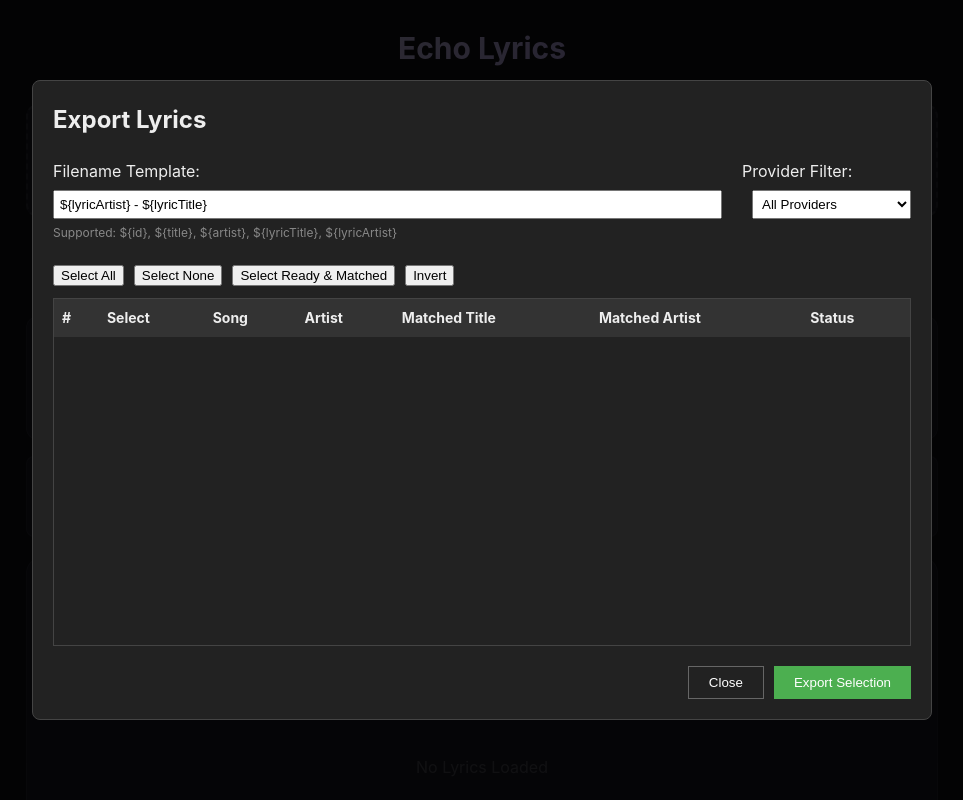
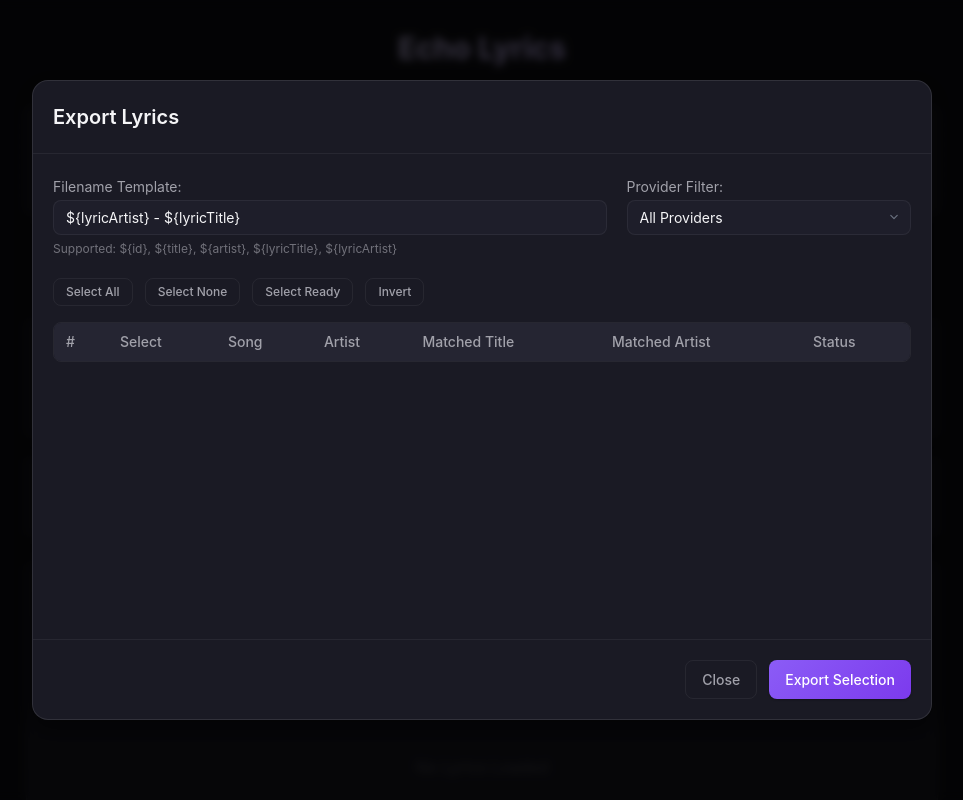
Before and after one commit to oftx/EchoLyrics, a React (Vite) app: page / in a window 1280 px wide. Both pictures are taken after a click on the button "Export Lyrics". Shown: the top 800 px of the page, without its empty margins (158-1121 px from the left). Built offline with nearby package versions, Linux system fonts and the light colour scheme.

Commit message:
feat(ui): update export manager display logic and styles

```diff
--- a/src/ui/components/ExportManagerModal.tsx
+++ b/src/ui/components/ExportManagerModal.tsx
@@ -5,20 +5,24 @@ import { saveAs } from 'file-saver';
 import { SongInformation } from '../../core/interfaces/SongInformation';
 import { LyricsManager } from '../../core/services/LyricsManager';
 import { LyricResult } from '../../core/interfaces/LyricResult';
+import { MetadataService } from '../../core/services/MetadataService';
 
 interface ExportManagerModalProps {
     isOpen: boolean;
     onClose: () => void;
-    playlist: { name: string; title?: string; artist?: string; lyricFile?: File }[];
+    playlist: { name: string; title?: string; artist?: string; lyricFile?: File; audioFile: File }[];
     manager: LyricsManager;
 }
 
 interface ExportCandidate {
     index: number;
     song: SongInformation;
-    cacheStatus: 'ready' | 'missing';
+    cacheStatus: 'ready' | 'missing' | 'embedded';
     lyric: LyricResult | null;
     checked: boolean;
+    embeddedLyrics?: string;
+    metadataTitle?: string;
+    metadataArtist?: string;
 }
 
 export const ExportManagerModal: React.FC<ExportManagerModalProps> = ({ isOpen, onClose, playlist, manager }) => {
@@ -31,10 +35,14 @@ export const ExportManagerModal: React.FC<ExportManagerModalProps> = ({ isOpen,
     useEffect(() => {
         if (!isOpen) return;
 
-        const loadCandidates = () => {
-            const newCandidates: ExportCandidate[] = playlist.map((item, idx) => {
+        const loadCandidates = async () => {
+            const metadataService = new MetadataService();
+            const newCandidates: ExportCandidate[] = [];
+
+            for (let idx = 0; idx < playlist.length; idx++) {
+                const item = playlist[idx];
                 const song: SongInformation = {
-                    title: item.title || "",
+                    title: item.title || item.name.replace(/\.[^/.]+$/, ''),
                     artists: item.artist ? [item.artist] : [],
                     album: "",
                     duration: 0,
@@ -42,15 +50,58 @@ export const ExportManagerModal: React.FC<ExportManagerModalProps> = ({ isOpen,
                     persistenceId: item.name
                 };
 
+                // Check cache first
                 const cached = manager.getLyricFromCache(song);
-                return {
+
+                if (cached) {
+                    newCandidates.push({
                         index: idx,
                         song: song,
-                    cacheStatus: cached ? 'ready' : 'missing',
+                        cacheStatus: 'ready',
                         lyric: cached,
-                    checked: !!cached // Default check if ready
+                        checked: true,
+                        // For cached items, we don't strictly have the separate metadata handy unless we re-parse,
+                        // but the 'song' object itself is already constructed from metadata if available (cached song objects usually are).
+                        // However, strictly speaking, if it's cached, the 'Matched' columns will use the cached lyric info anyway.
+                        // If we want to show metadata fallback for Matched columns even when cached, we'd need to parse.
+                        // For optimization, we'll assume if it's cached, we rely on the cached matches.
+                    });
+                } else {
+                    // Try to get embedded lyrics and metadata from audio file
+                    let embeddedLyrics: string | undefined;
+                    let metaTitle: string | undefined;
+                    let metaArtist: string | undefined;
+                    try {
+                        const metadata = await metadataService.parse(item.audioFile);
+                        if (metadata.lyrics) {
+                            embeddedLyrics = metadata.lyrics;
+                        }
+                        // Get title/artist from metadata for export naming
+                        if (metadata.title) metaTitle = metadata.title;
+                        if (metadata.artist) metaArtist = metadata.artist;
+                    } catch (e) {
+                        // Ignore parsing errors
+                    }
+
+                    // Update song info with metadata (fallback to playlist item info, then filename)
+                    const updatedSong: SongInformation = {
+                        ...song,
+                        title: metaTitle || item.title || item.name.replace(/\.[^/.]+$/, ''),
+                        artists: metaArtist ? [metaArtist] : (item.artist ? [item.artist] : [])
                     };
+
+                    newCandidates.push({
+                        index: idx,
+                        song: updatedSong,
+                        cacheStatus: embeddedLyrics ? 'embedded' : 'missing',
+                        lyric: null,
+                        checked: !!embeddedLyrics,
+                        embeddedLyrics: embeddedLyrics,
+                        metadataTitle: metaTitle,
+                        metadataArtist: metaArtist
                     });
+                }
+            }
             setCandidates(newCandidates);
         };
 
@@ -85,20 +136,20 @@ export const ExportManagerModal: React.FC<ExportManagerModalProps> = ({ isOpen,
 
     const handleSelectReady = () => {
         setCandidates(prev => prev.map(c => {
-            // Only select if ready AND matches provider filter
+            // Select if ready or embedded AND matches provider filter (embedded always matches)
             const matchesProvider = providerFilter === "All" || (c.lyric?.source === providerFilter);
-            return { ...c, checked: c.cacheStatus === 'ready' && matchesProvider };
+            const isExportable = (c.cacheStatus === 'ready' && matchesProvider) || c.cacheStatus === 'embedded';
+            return { ...c, checked: isExportable };
         }));
     };
 
     const generateFilename = (song: SongInformation, lyric: LyricResult | null, index: number) => {
-        if (!lyric) return "unknown.lrc";
         let str = template;
         str = str.replace(/\$\{id\}/g, (index).toString().padStart(2, '0'));
         str = str.replace(/\$\{title\}/g, song.title || "Unknown");
         str = str.replace(/\$\{artist\}/g, (song.artists && song.artists[0]) || "Unknown");
-        str = str.replace(/\$\{lyricTitle\}/g, lyric.title || "Unknown");
-        str = str.replace(/\$\{lyricArtist\}/g, lyric.artist || "Unknown");
+        str = str.replace(/\$\{lyricTitle\}/g, lyric?.title || song.title || "Unknown");
+        str = str.replace(/\$\{lyricArtist\}/g, lyric?.artist || (song.artists && song.artists[0]) || "Unknown");
         // Sanitize
         return str.replace(/[<>:"/\\|?*]/g, "_") + ".lrc";
     };
@@ -111,12 +162,20 @@ export const ExportManagerModal: React.FC<ExportManagerModalProps> = ({ isOpen,
             let count = 0;
 
             for (const item of selected) {
+                let lyricText: string | null = null;
+
                 if (item.cacheStatus === 'ready' && item.lyric) {
-                    // Check provider filter again just in case
+                    // Check provider filter
                     if (providerFilter !== "All" && item.lyric.source !== providerFilter) continue;
+                    lyricText = item.lyric.lyricText;
+                } else if (item.cacheStatus === 'embedded' && item.embeddedLyrics) {
+                    // Embedded lyrics bypass provider filter
+                    lyricText = item.embeddedLyrics;
+                }
 
+                if (lyricText) {
                     const filename = generateFilename(item.song, item.lyric, item.index + 1);
-                    zip.file(filename, item.lyric.lyricText);
+                    zip.file(filename, lyricText);
                     count++;
                 }
             }
@@ -141,72 +200,71 @@ export const ExportManagerModal: React.FC<ExportManagerModalProps> = ({ isOpen,
     if (!isOpen) return null;
 
     return (
-        <div style={{
-            position: 'fixed', top: 0, left: 0, width: '100%', height: '100%',
-            background: 'rgba(0,0,0,0.8)', zIndex: 2000, display: 'flex', justifyContent: 'center', alignItems: 'center'
-        }}>
-            <div style={{
-                background: '#222', width: '90%', maxWidth: '900px', height: '80%', display: 'flex', flexDirection: 'column',
-                borderRadius: '8px', border: '1px solid #444', color: '#eee', padding: '20px'
-            }}>
-                <h2 style={{ marginTop: 0 }}>Export Lyrics</h2>
+        <div className="modal-overlay">
+            <div className="modal-content modal-content--export">
+                <div className="modal-header">
+                    <h2 className="modal-title">Export Lyrics</h2>
+                </div>
 
-                <div style={{ display: 'flex', gap: '20px', marginBottom: '20px', alignItems: 'flex-start' }}>
+                <div className="modal-body">
+                    <div style={{ display: 'flex', gap: 'var(--space-5)', marginBottom: 'var(--space-5)', alignItems: 'flex-start' }}>
                         <div style={{ flex: 1 }}>
-                        <label style={{ display: 'block', marginBottom: '5px' }}>Filename Template:</label>
+                            <label className="input-label">Filename Template:</label>
                             <input
                                 type="text"
+                                className="input"
                                 value={template}
                                 onChange={(e) => setTemplate(e.target.value)}
-                            style={{ padding: '5px', width: '100%', boxSizing: 'border-box' }}
                             />
-                        <div style={{ fontSize: '12px', color: '#888', marginTop: '4px' }}>
+                            <div className="text-muted" style={{ fontSize: 'var(--text-xs)', marginTop: 'var(--space-1)' }}>
                                 Supported: {'${id}'}, {'${title}'}, {'${artist}'}, {'${lyricTitle}'}, {'${lyricArtist}'}
                             </div>
                         </div>
                         <div>
-                        <label style={{ display: 'block', marginBottom: '5px' }}>Provider Filter:</label>
+                            <label className="input-label">Provider Filter:</label>
                             <select
                                 value={providerFilter}
                                 onChange={e => setProviderFilter(e.target.value)}
-                            style={{ marginLeft: '10px', padding: '5px' }}
+                                className="input select"
                             >
                                 <option value="All">All Providers</option>
                                 <option value="Netease Cloud Music">Netease Cloud Music</option>
-                            {/* Can add more if we had them */}
                             </select>
                         </div>
                     </div>
 
-                <div style={{ marginBottom: '10px' }}>
-                    <button onClick={() => handleSelectAll(true)}>Select All</button>
-                    <button onClick={() => handleSelectAll(false)} style={{ marginLeft: '10px' }}>Select None</button>
-                    <button onClick={handleSelectReady} style={{ marginLeft: '10px' }}>Select Ready & Matched</button>
-                    <button onClick={() => setCandidates(c => c.map(x => ({ ...x, checked: !x.checked })))} style={{ marginLeft: '10px' }}>Invert</button>
+                    <div className="controls-bar" style={{ justifyContent: 'flex-start', marginBottom: 'var(--space-4)' }}>
+                        <button className="btn btn-ghost btn-sm" onClick={() => handleSelectAll(true)}>Select All</button>
+                        <button className="btn btn-ghost btn-sm" onClick={() => handleSelectAll(false)}>Select None</button>
+                        <button className="btn btn-ghost btn-sm" onClick={handleSelectReady}>Select Ready</button>
+                        <button className="btn btn-ghost btn-sm" onClick={() => setCandidates(c => c.map(x => ({ ...x, checked: !x.checked })))}>Invert</button>
                     </div>
 
-                <div style={{ flex: 1, overflowY: 'auto', border: '1px solid #444' }}>
-                    <table style={{ width: '100%', borderCollapse: 'collapse', fontSize: '14px' }}>
-                        <thead style={{ background: '#333', position: 'sticky', top: 0 }}>
+                    <div className="table-wrapper" style={{ flex: 1, overflowY: 'auto' }}>
+                        <table className="table">
+                            <thead>
                                 <tr>
-                                <th style={{ padding: '8px', textAlign: 'left' }}>#</th>
-                                <th style={{ padding: '8px', textAlign: 'left' }}>Select</th>
-                                <th style={{ padding: '8px', textAlign: 'left' }}>Song</th>
-                                <th style={{ padding: '8px', textAlign: 'left' }}>Artist</th>
-                                <th style={{ padding: '8px', textAlign: 'left' }}>Matched Title</th>
-                                <th style={{ padding: '8px', textAlign: 'left' }}>Matched Artist</th>
-                                <th style={{ padding: '8px', textAlign: 'left' }}>Status</th>
+                                    <th>#</th>
+                                    <th>Select</th>
+                                    <th>Song</th>
+                                    <th>Artist</th>
+                                    <th>Matched Title</th>
+                                    <th>Matched Artist</th>
+                                    <th>Status</th>
                                 </tr>
                             </thead>
                             <tbody>
                                 {displayedCandidates.map((c, idx) => {
                                     const isReady = c.cacheStatus === 'ready';
+                                    const isEmbedded = c.cacheStatus === 'embedded';
                                     const matchesProvider = c.isMatch;
-                                const effectiveReady = isReady && matchesProvider;
+                                    const effectiveReady = (isReady && matchesProvider) || isEmbedded;
+                                    const statusClass = effectiveReady ? 'table-status--ready' : (isReady ? 'table-status--mismatch' : 'table-status--missing');
+                                    const statusText = isEmbedded ? 'Embedded' : (effectiveReady ? 'Ready' : (isReady ? 'Provider Mismatch' : 'Missing'));
                                     return (
-                                    <tr key={idx} style={{ borderBottom: '1px solid #333', background: idx % 2 === 0 ? 'transparent' : '#2a2a2a' }}>
-                                        <td style={{ padding: '8px' }}>{c.index + 1}</td>
-                                        <td style={{ padding: '8px' }}>
+                                        <tr key={idx}>
+                                            <td>{c.index + 1}</td>
+                                            <td>
                                                 <input
                                                     type="checkbox"
                                                     checked={c.checked}
@@ -214,12 +272,12 @@ export const ExportManagerModal: React.FC<ExportManagerModalProps> = ({ isOpen,
                                                     disabled={!effectiveReady}
                                                 />
                                             </td>
-                                        <td style={{ padding: '8px' }}>{c.song.title}</td>
-                                        <td style={{ padding: '8px' }}>{c.song.artists[0]}</td>
-                                        <td style={{ padding: '8px', color: '#aaa' }}>{c.lyric?.title}</td>
-                                        <td style={{ padding: '8px', color: '#aaa' }}>{c.lyric?.artist}</td>
-                                        <td style={{ padding: '8px', color: effectiveReady ? '#4caf50' : '#f44336' }}>
-                                            {effectiveReady ? "Ready" : (isReady ? "Provider Mismatch" : "Missing")}
+                                            <td>{c.song.title}</td>
+                                            <td className="text-secondary">{c.song.artists[0]}</td>
+                                            <td className="text-muted">{c.lyric?.title || c.metadataTitle || ''}</td>
+                                            <td className="text-muted">{c.lyric?.artist || c.metadataArtist || ''}</td>
+                                            <td className={statusClass}>
+                                                {statusText}
                                             </td>
                                         </tr>
                                     );
@@ -227,13 +285,14 @@ export const ExportManagerModal: React.FC<ExportManagerModalProps> = ({ isOpen,
                             </tbody>
                         </table>
                     </div>
+                </div>
 
-                <div style={{ marginTop: '20px', display: 'flex', justifyContent: 'flex-end', gap: '10px' }}>
-                    <button onClick={onClose} style={{ padding: '8px 20px', background: 'transparent', border: '1px solid #666', color: '#fff' }}>Close</button>
+                <div className="modal-footer">
+                    <button className="btn btn-ghost" onClick={onClose}>Close</button>
                     <button
+                        className="btn btn-primary"
                         onClick={handleExport}
                         disabled={isExporting}
-                        style={{ padding: '8px 20px', background: '#4caf50', border: 'none', color: '#fff', cursor: 'pointer' }}
                     >
                         {isExporting ? "Exporting..." : "Export Selection"}
                     </button>
```
Lines whose indentation alone changed are shown as unchanged.
